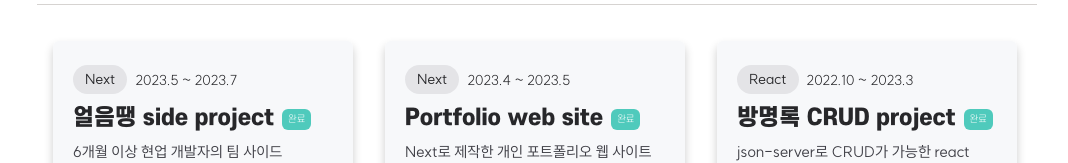
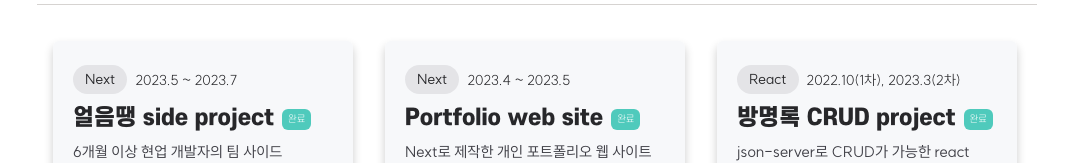
Before and after one commit to bbahna/Portfolio, a Next.js app: page /project in a window 1280 px wide. Shown: the part 200-363 px from the top of the page, without its empty margins (103-1171 px from the left). Built offline with nearby package versions, Linux system fonts and the light colour scheme.

Commit message:
[project] date 수정

```diff
--- a/data/project.ts
+++ b/data/project.ts
@@ -39,7 +39,7 @@
 		link: 'https://hyoon-share.notion.site/React-CRUD-project-65d5fbae0b55458585073351af79e3c8',
 		description: 'json-server로 CRUD가 가능한 react 개인 프로젝트',
 		thumbnail: '/project/project_3.png',
-		date: '2022.10 ~ 2023.3',
+		date: '2022.10(1차), 2023.3(2차)',
 		hashtags: ['개인', 'CRUD', '방명록'],
 	},
 	{
```
